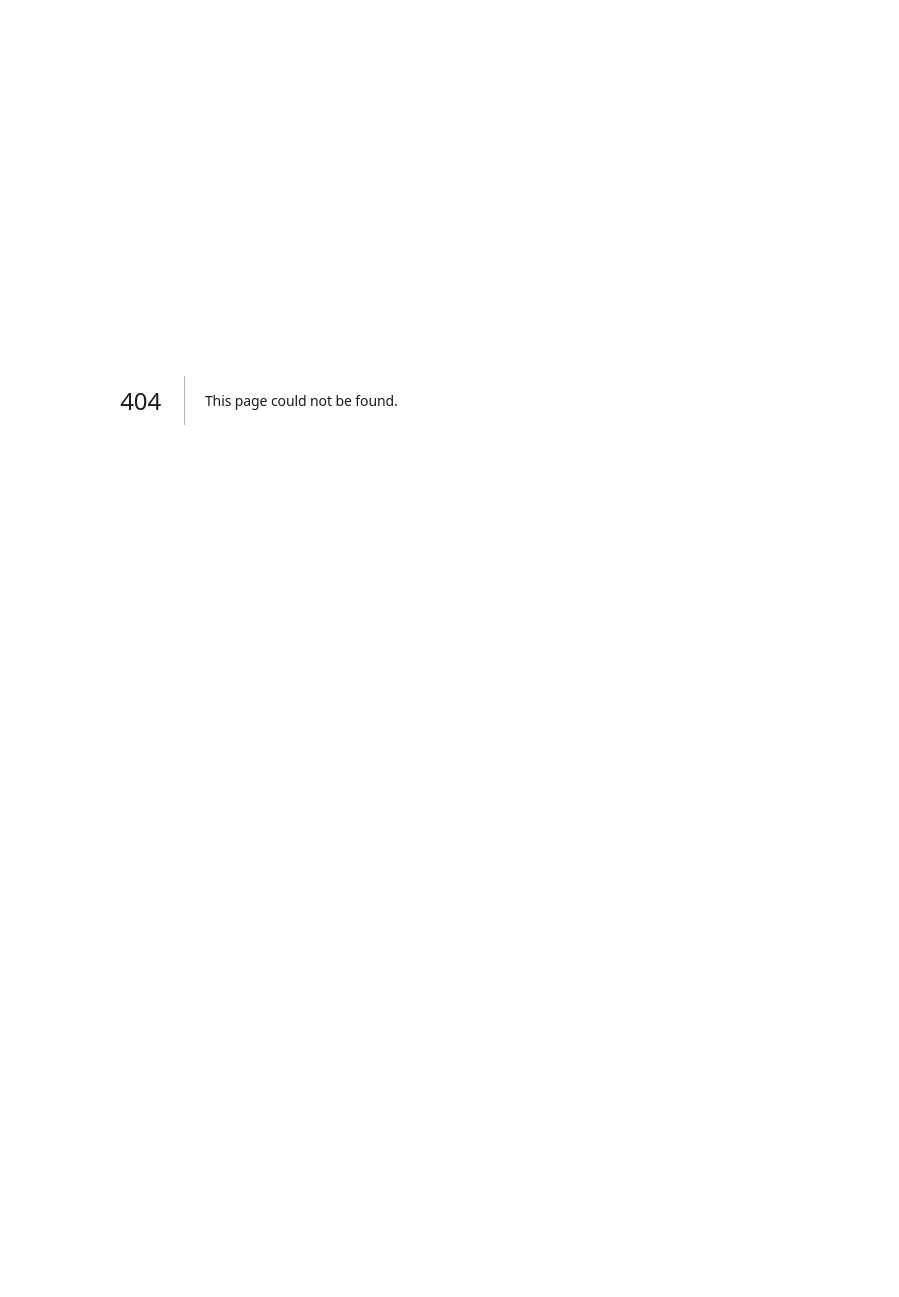
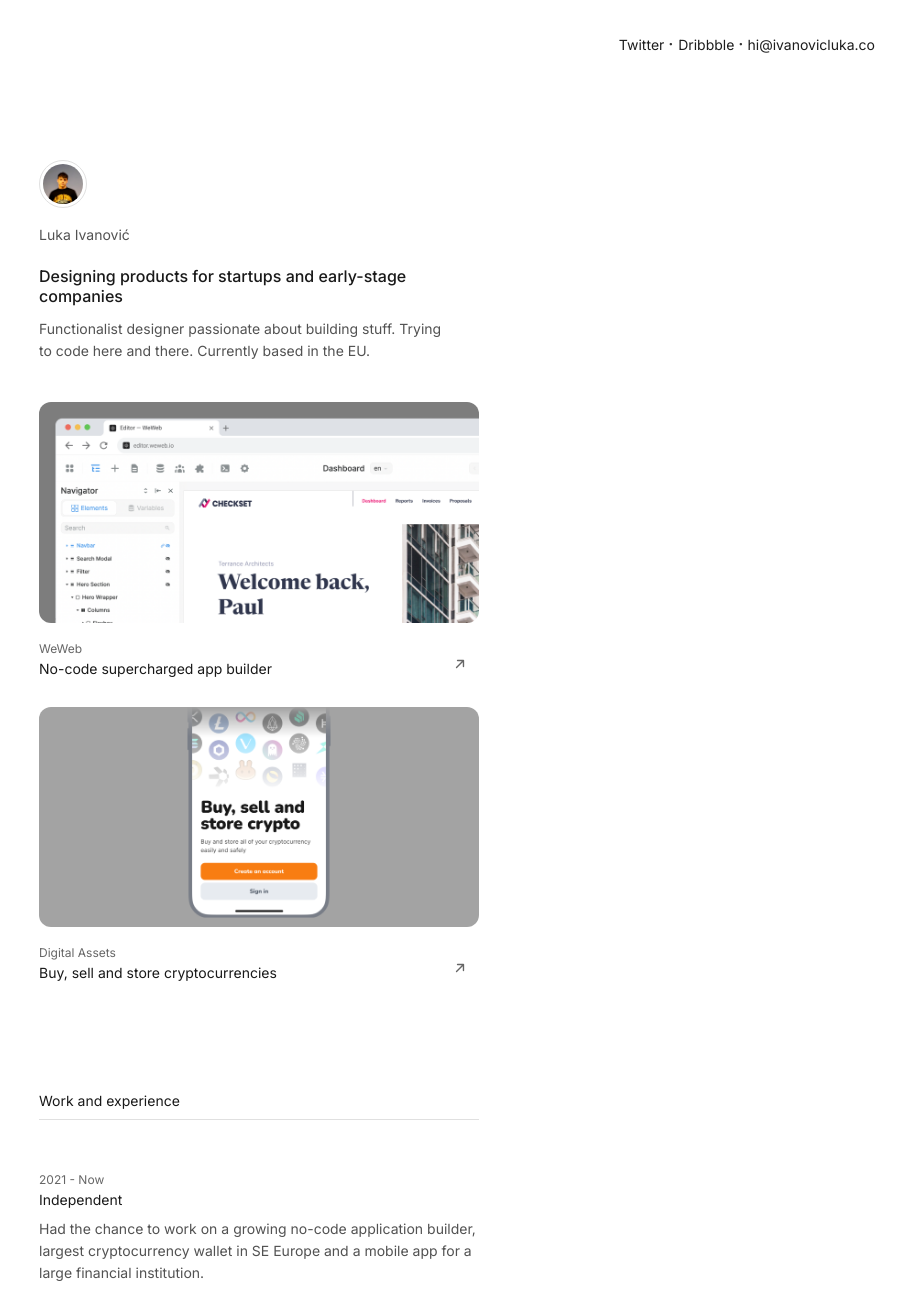
Before and after one commit to lukaivanovic/portfolio23, a Next.js app: page /oldHome in a window 1280 px wide. Before the commit this address had no page. Shown: the top 1297 px of the page, without its empty margins (381-1280 px from the left). Before the commit the page ends 800 px from the top, so only its background shows below. Built offline with nearby package versions, Linux system fonts and the light colour scheme.

Commit message:
new home

```diff
--- /dev/null
+++ b/pages/oldHome.js
@@ -0,0 +1,121 @@
+import Head from 'next/head'
+import Image from 'next/image'
+import { Inter } from '@next/font/google'
+import styles from '../styles/App.module.css'
+import Project from '../components/Project'
+import profileImage from '../public/profilePic.png'
+import Experience from '../components/Experience'
+import experience from '../styles/experience.module.css'
+
+const inter = Inter({ subsets: ['latin'] })
+
+export default function oldHome() {
+  return (
+    <>
+
+      <Head>
+        <title>Luka Ivanović</title>
+        <meta name="description" content="Looking to work on great products with great teams. Previous clients include corporations, agencies and startups. Open to EU and US opportunities." />
+        <meta name="viewport" content="width=device-width, initial-scale=1" />
+        <link rel="icon" href="/favicon.png" />
+        <meta name="og:type" content="website"></meta>
+        <meta name="twitter:card" content="summary"></meta>
+        <meta name="twitter:site" content="@lukaivnvc"></meta>
+        <meta name="twitter:title" content="ivnvncluka - product design"></meta>
+        <meta name="twitter:description" content="Looking to work on great products with great teams."></meta>
+        <meta name="twitter:image" content="https://uploads-ssl.webflow.com/61e01b31ffff93bff1f722af/6396fe76931bdf13023e6d96_og_image.png"></meta>
+      </Head>
+
+      <div className={styles.social}>
+          <p>
+            <a target="_blank" href='https://twitter.com/lukaivnvc' rel="noopener noreferrer"> <span className={styles.link}>Twitter </span></a>
+            ·
+            <a target="_blank" href='https://dribbble.com/lukaivanovic' rel="noopener noreferrer"> <span className={styles.link}>Dribbble  </span></a>
+            ·
+            <a><span className={styles.link}> hi@ivanovicluka.co</span></a>
+          </p>
+
+      </div>
+
+      <main className={styles.main}>
+
+        <div className={styles.section}>
+          <div className={styles.profileParent}>
+            <Image
+              src = {profileImage}
+              className = {styles.profileImage}
+            />
+          </div>
+
+          <div className={styles.rm}>
+            <p className='text2'>Luka Ivanović</p>
+            <h1 className='h1'>Designing products for startups and early-stage companies</h1>
+            <p className='text2'>Functionalist designer passionate about building stuff. Trying to code here and there. Currently based in the EU.</p>
+          </div>
+
+
+          <div className={styles.projects}>
+            <Project title= "WeWeb"  description= "No-code supercharged app builder" url = "weweb" image = '/weweb.png'/>
+            <Project title= "Digital Assets" description= "Buy, sell and store cryptocurrencies" url = "bitcoin-store" image = '/digital-assets.png'/>
+          </div>
+        </div>
+
+
+
+
+        <div className={styles.section}>
+          <p className='label2'>Work and experience</p>
+          <div className='divider'></div>
+
+          <div className={experience.experience}>
+            <div className={experience.period}>
+                <span className='text3' >2021 - Now</span>
+            </div>
+
+            <div>
+                <h2 className='label2'>Independent</h2>
+                <p className='text2'>Had the chance to work on a growing no-code application builder, largest cryptocurrency wallet in SE Europe and a mobile app for a large financial institution.</p>
+            </div>
+
+          </div>
+
+          <Experience
+            company = "Product design at ADP"
+            period = "2021 - 2022"
+            url = "https://arasdigital.co"
+            description= "Worked on a web application for online fitness sessions, mobile app allowing nutritionists to easily share recipes with clients and an US spam-call blocker mobile app."
+          />
+
+          <Experience
+            company = "Product design at Profico"
+            period = "2020 - 2021"
+            url = "https://profi.co"
+            description= "Worked on a data-heavy web application for an US state department, website and app for a smart parking startup and all things product for a Nigerian fintech."
+          />
+        </div>
+
+        <div className={styles.section}>
+
+          <p className='label2'>Contact</p>
+          <div className='divider'></div>
+
+          <div className={styles.links}>
+            <p>
+              <a target="_blank" href='https://twitter.com/lukaivnvc' rel="noopener noreferrer"> <span className={styles.link}>Twitter </span></a>
+              ·
+              <a target="_blank" href='https://dribbble.com/lukaivanovic' rel="noopener noreferrer"> <span className={styles.link}>Dribbble </span></a>
+              ·
+              <a target="_blank" href='https://www.linkedin.com/in/luka-ivanović-8141a516b/' rel="noopener noreferrer"> <span className={styles.link}>LinkedIn </span></a>
+              ·
+              <a target="_blank" href='https://read.cv/ivnvcluka' rel="noopener noreferrer"> <span className={styles.link}>Read.cv </span></a>
+              ·
+              <a target="_blank" href='https://layers.to/luka' rel="noopener noreferrer"> <span className={styles.link}>Layers.to </span></a>
+            </p>
+          </div>
+
+          <a> <span className={styles.link}>hi@ivanovicluka.co</span></a>
+        </div>
+      </main>
+    </>
+  )
+}
```
